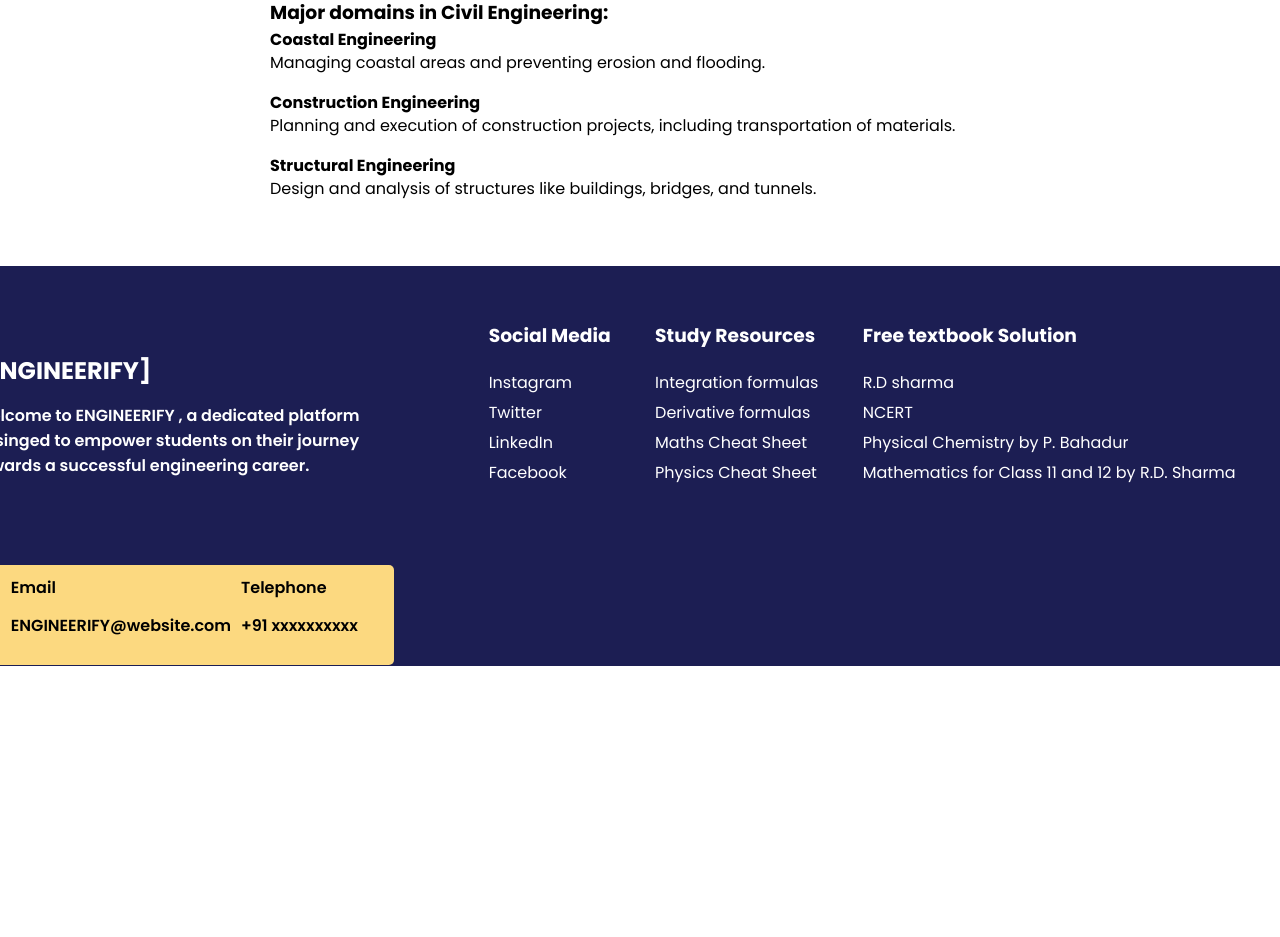
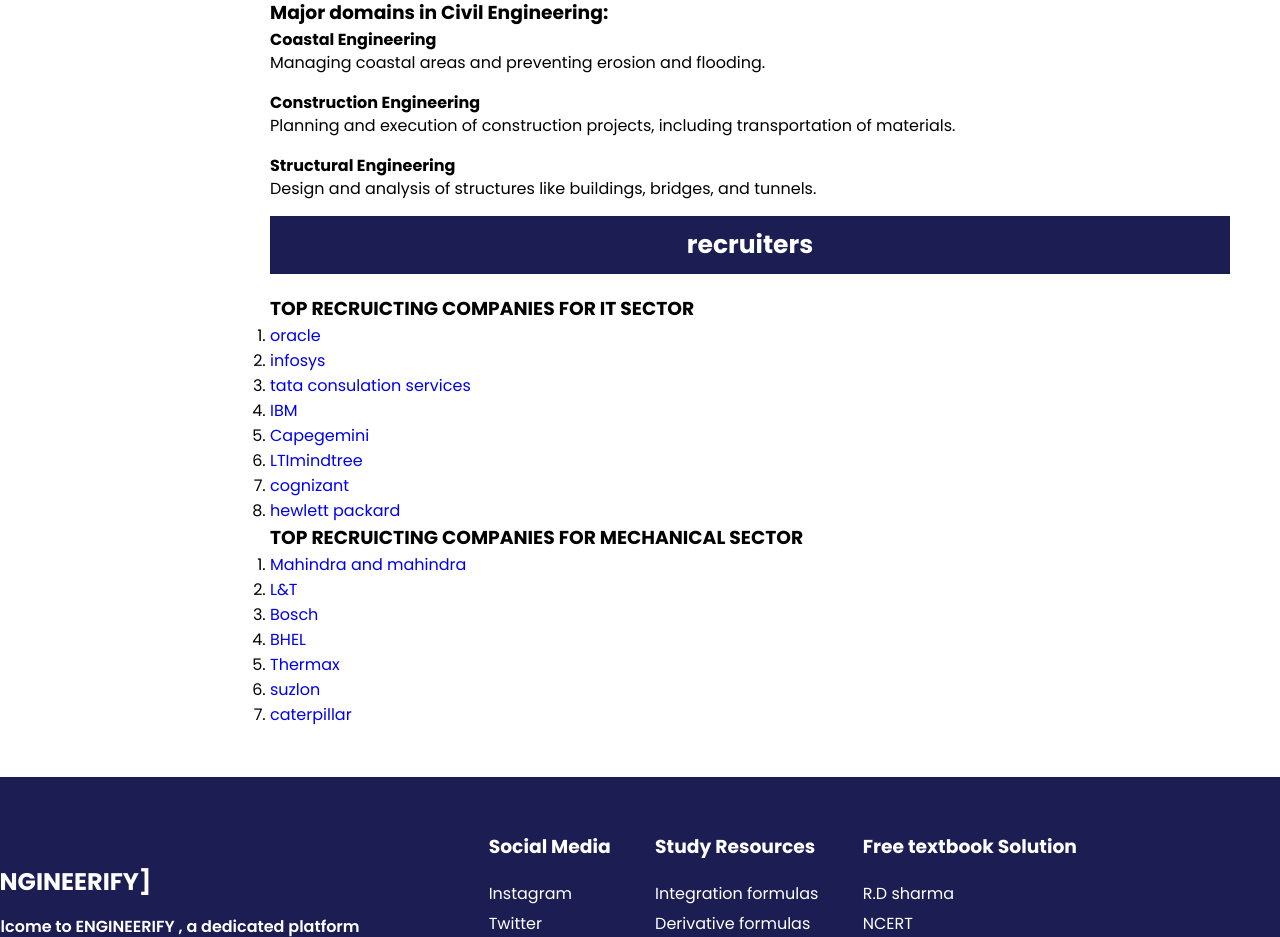
Before and after one commit to Ansh3721/ENGINEERIFY, a Flask app: page /exploreenginerring in a window 1280 px wide. Shown: the part 3039-3976 px from the top of the page. Before the commit the page ends 3705 px from the top, so only its background shows below. Run offline with Flask 3, Linux system fonts and the light colour scheme; some libraries are stand-ins or nearby versions.

Commit message:
placemnet

```diff
--- a/templates/exploreenginerrify.html
+++ b/templates/exploreenginerrify.html
@@ -47,6 +47,8 @@
                 <li><a href="it">IT Engineering</a></li>
                 <li><a href="#elec">Electrical Engineering</a></li>
                 <li><a href="#civil">Civil Engineering</a></li>
+                <li><a href="Placements">Placement and recruiters</a></li>
+
             </ul>
         </div>
 
@@ -142,6 +144,30 @@
 
             <h4>Structural Engineering</h4>
             <p>Design and analysis of structures like buildings, bridges, and tunnels.</p>
+
+            <h1 id="Placements">recruiters</h1>
+            <H3>TOP RECRUICTING COMPANIES FOR IT SECTOR</H3>
+            <ol>
+                <li><a href="https://www.oracle.com/in/">oracle</li>
+                <li><a href="https://www.infosys.com/">infosys</a></li>
+                <li><a href="https://www.tcs.com/">tata consulation services</a></li>
+                <li><a href="https://www.ibm.com/in-en">IBM</a></li>
+                <li><a href="https://www.capgemini.com/">Capegemini</a></li>
+                <li><a href="https://www.ltimindtree.com/">LTImindtree</a></li>
+                <li><a href="https://www.cognizant.com/us/en">cognizant</a></li>
+                <li><a href="https://www.hpe.com/in/en/home.html">hewlett packard</a></li>
+            </ol>
+            <h3>TOP RECRUICTING COMPANIES FOR MECHANICAL SECTOR </h3>
+            <ol>
+                <li><a href="https://www.mahindra.com/">Mahindra and mahindra</a></li>
+                <li><a href="https://www.larsentoubro.com/">L&T</a></li>
+                <li><a href="https://www.bosch.in/">Bosch</a></li>
+                <li><a href="https://www.bhel.com/">BHEL</a></li>
+                <li><a href="https://www.thermaxglobal.com/">Thermax</a></li>
+                <li><a href="https://www.suzlon.com/">suzlon</a></li>
+                <li><a href="https://www.caterpillar.com/">caterpillar</a></li>
+
+            </ol>
         </div>
     </div>
 
```
